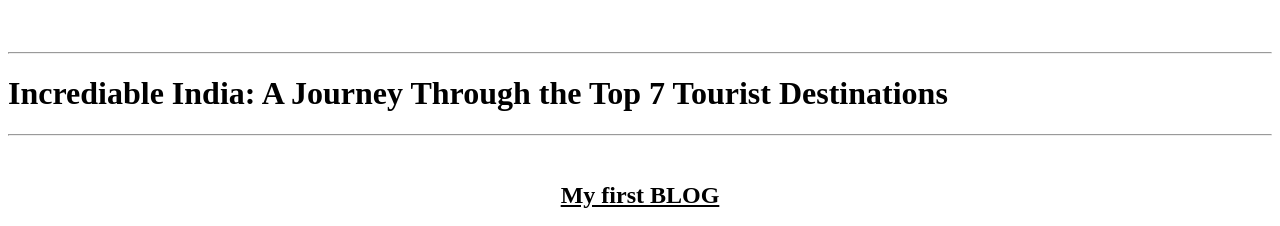
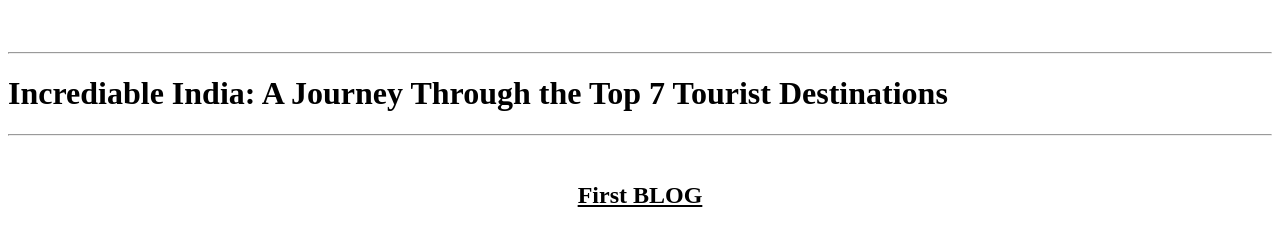
Before and after one commit to Avinash290404/india_tourism_html, a plain HTML site: page index.html in a window 1280 px wide. Shown: the top 226 px of the page. Drawn offline with Linux system fonts and the light colour scheme.

Commit message:
First Blog

```diff
--- a/index.html
+++ b/index.html
@@ -15,7 +15,7 @@
     <hr>
     <br>
     <center>
-        <h2><u>My first BLOG</u></h2>
+        <h2><u>First BLOG</u></h2>
     </center>
 
     <p><b>Welcome to My Travel Blog - Incredible India-</b><br>
```
